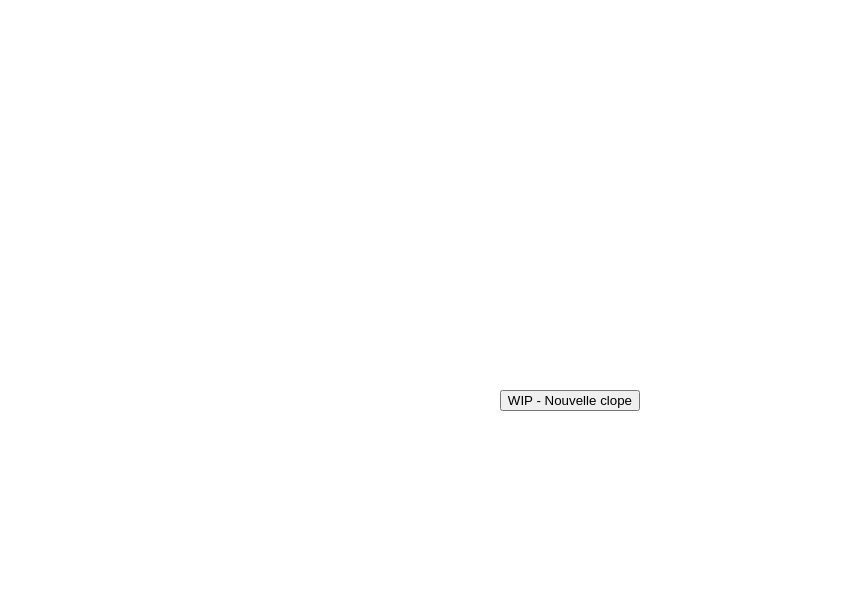
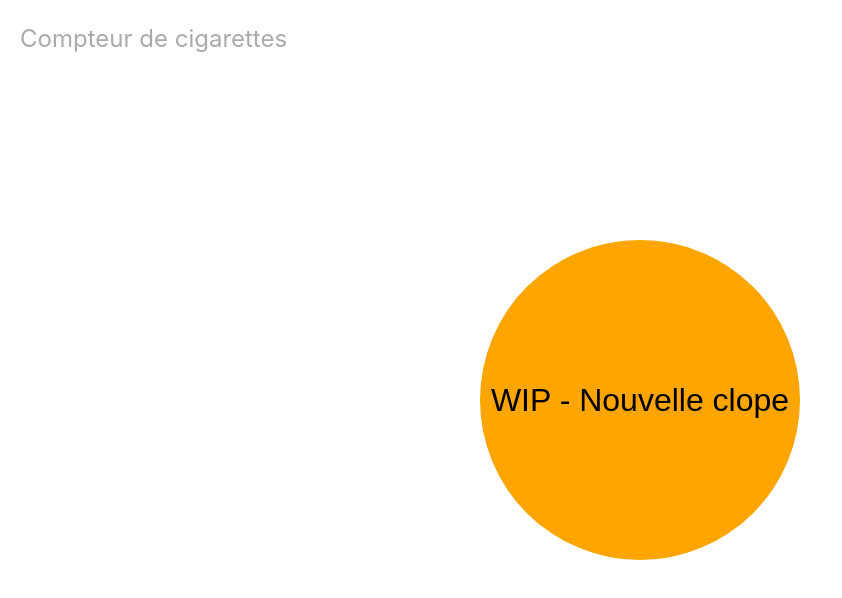
Before and after one commit to at-github/cigarette-counter, a Vue app: page / in a window 1280 px wide. Shown: the top 598 px of the page, without its empty margins (0-842 px from the left). Built offline with nearby package versions, Linux system fonts and the light colour scheme.

Commit message:
Main button - Start to style it & around

```diff
--- a/src/App.vue
+++ b/src/App.vue
@@ -5,13 +5,27 @@ import AddCigaretteButton from './components/AddCigaretteButton.vue'
 
 <template>
   <header>
-    <div class="wrapper">
-      <AddCigaretteButton msg="WIP - Nouvelle clope" />
-    </div>
+    <h1>Compteur de cigarettes</h1>
   </header>
+
+  <div class="container">
+    <AddCigaretteButton msg="WIP - Nouvelle clope" />
+  </div>
 
   <RouterView />
 </template>
 
 <style scoped>
+header {
+  position: fixed;
+  top: 0;
+  left: 0;
+  padding: 20px;
+  text-align: left;
+}
+
+h1 {
+  color: #AAA;
+  font-size: 1.5rem;
+}
 </style>
--- a/src/assets/base.css
+++ b/src/assets/base.css
@@ -71,3 +71,8 @@ body {
   -webkit-font-smoothing: antialiased;
   -moz-osx-font-smoothing: grayscale;
 }
+
+input, button, select, textarea {
+  border: none;
+  cursor: pointer;
+}
--- a/src/assets/main.css
+++ b/src/assets/main.css
@@ -28,8 +28,6 @@ a,
   }
 
   #app {
-    display: grid;
-    grid-template-columns: 1fr 1fr;
     padding: 0 2rem;
   }
 }
--- a/src/components/AddCigaretteButton.vue
+++ b/src/components/AddCigaretteButton.vue
@@ -5,10 +5,15 @@ defineProps<{
 </script>
 
 <template>
-  <div class="greetings">
-    <button>{{ msg }}</button>
-  </div>
+  <button id="add-cigarette-button">{{ msg }}</button>
 </template>
 
 <style scoped>
+#add-cigarette-button {
+  background-color: orange;
+  font-size: 2.5vw;
+  width: 25vw;
+  height: 25vw;
+  border-radius: 12.5vw;
+}
 </style>
```
